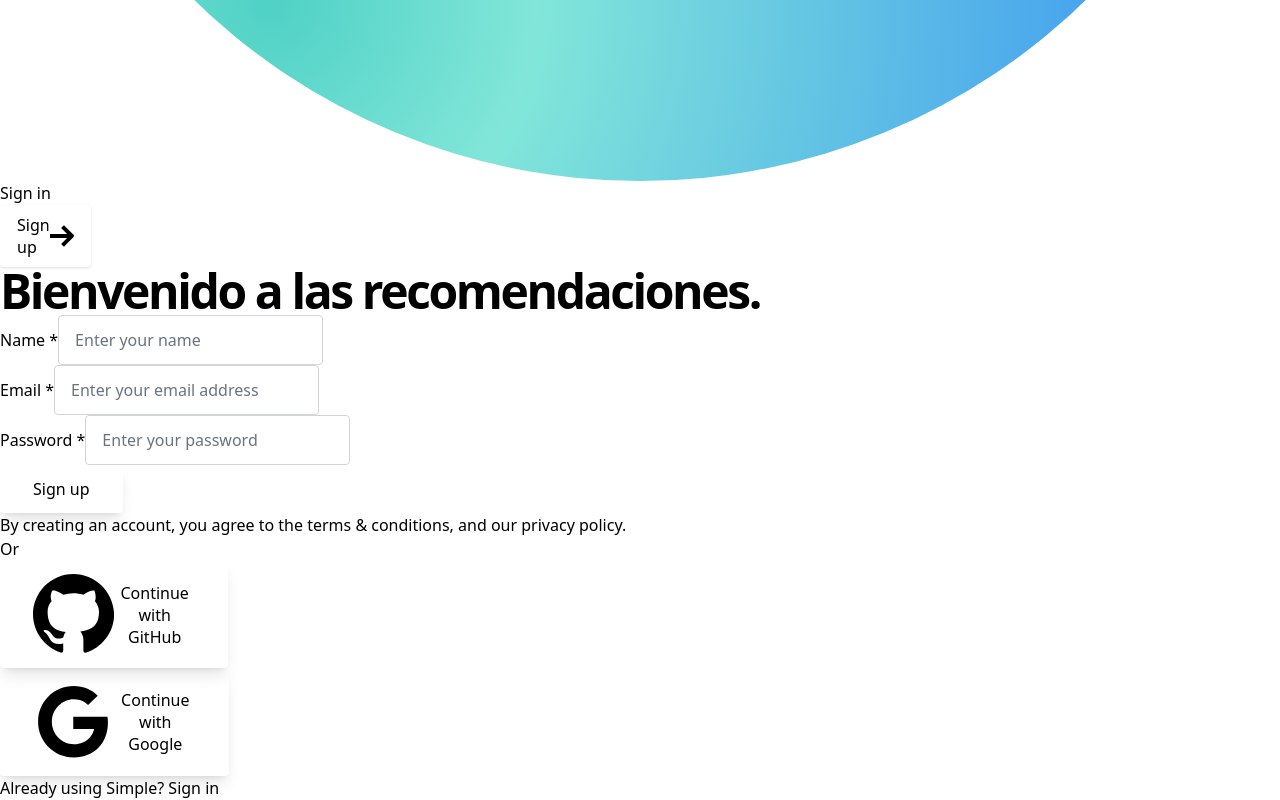
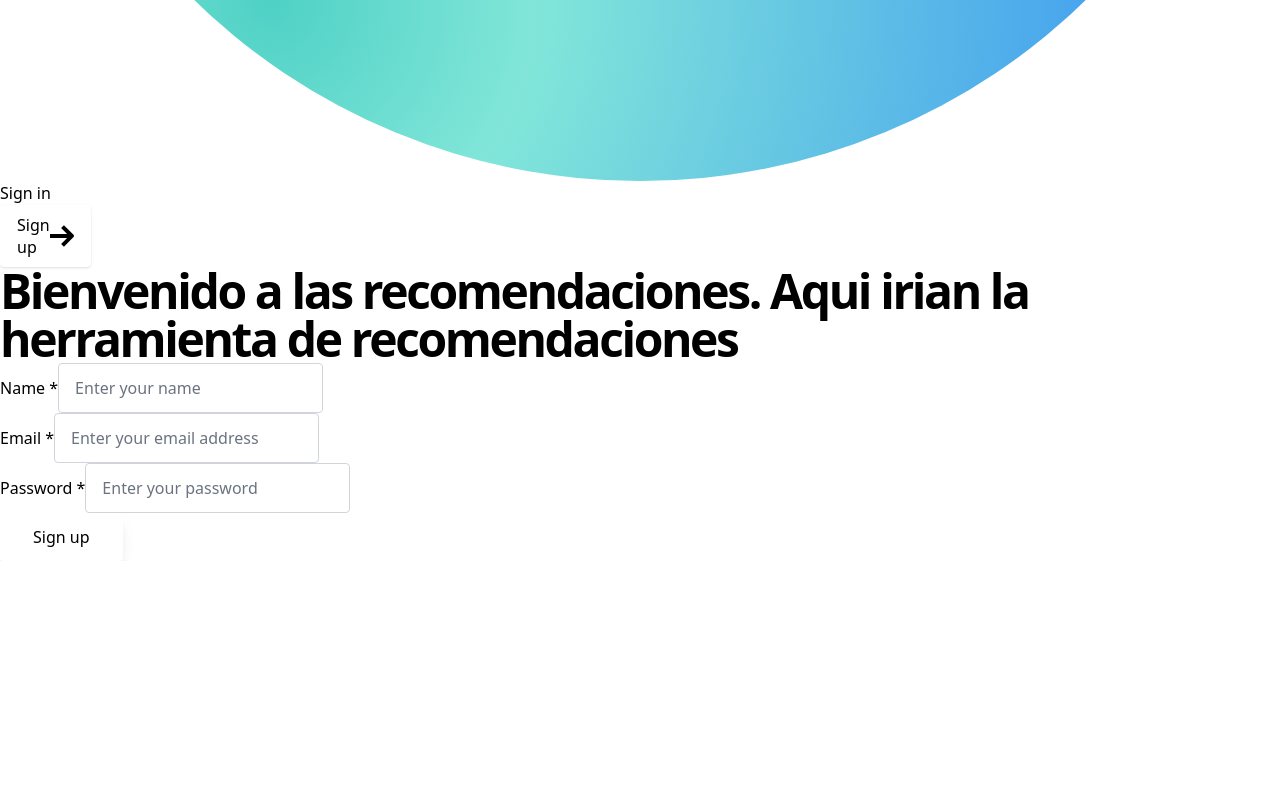
Before and after one commit to CerealS30/web_2, a React (Vite) app: page /recomendation in a window 1280 px wide. Shown: the part 1099-1899 px from the top of the page. After the commit the page ends 1660 px from the top, so only its background shows below. Built offline with nearby package versions, Linux system fonts and the light colour scheme.

Commit message:
updates on page

```diff
--- a/src/pages/Recomendation.jsx
+++ b/src/pages/Recomendation.jsx
@@ -19,7 +19,7 @@ function SignUp() {
 
               {/* Page header */}
               <div className="max-w-3xl mx-auto text-center pb-12 md:pb-20">
-                <h1 className="h1">Bienvenido a las recomendaciones.</h1>
+                <h1 className="h1">Bienvenido a las recomendaciones. Aqui irian la herramienta de recomendaciones</h1>
               </div>
 
               {/* Form */}
@@ -48,40 +48,7 @@ function SignUp() {
                       <button className="btn text-white bg-blue-600 hover:bg-blue-700 w-full">Sign up</button>
                     </div>
                   </div>
-                  <div className="text-sm text-gray-500 text-center mt-3">
-                    By creating an account, you agree to the <a className="underline" href="#0">terms & conditions</a>, and our <a className="underline" href="#0">privacy policy</a>.
-                                </div>
                 </form>
-                <div className="flex items-center my-6">
-                  <div className="border-t border-gray-300 flex-grow mr-3" aria-hidden="true"></div>
-                  <div className="text-gray-600 italic">Or</div>
-                  <div className="border-t border-gray-300 flex-grow ml-3" aria-hidden="true"></div>
-                </div>
-                <form>
-                  <div className="flex flex-wrap -mx-3 mb-3">
-                    <div className="w-full px-3">
-                      <button className="btn px-0 text-white bg-gray-900 hover:bg-gray-800 w-full relative flex items-center">
-                        <svg className="w-4 h-4 fill-current text-white opacity-75 flex-shrink-0 mx-4" viewBox="0 0 16 16" xmlns="http://www.w3.org/2000/svg">
-                          <path d="M7.95 0C3.578 0 0 3.578 0 7.95c0 3.479 2.286 6.46 5.466 7.553.397.1.497-.199.497-.397v-1.392c-2.187.497-2.683-.993-2.683-.993-.398-.895-.895-1.193-.895-1.193-.696-.497.1-.497.1-.497.795.1 1.192.795 1.192.795.696 1.292 1.888.895 2.286.696.1-.497.298-.895.497-1.093-1.79-.2-3.578-.895-3.578-3.975 0-.895.298-1.59.795-2.087-.1-.2-.397-.994.1-2.087 0 0 .695-.2 2.186.795a6.408 6.408 0 011.987-.299c.696 0 1.392.1 1.988.299 1.49-.994 2.186-.795 2.186-.795.398 1.093.199 1.888.1 2.087.496.596.795 1.291.795 2.087 0 3.08-1.889 3.677-3.677 3.875.298.398.596.895.596 1.59v2.187c0 .198.1.497.596.397C13.714 14.41 16 11.43 16 7.95 15.9 3.578 12.323 0 7.95 0z" />
-                        </svg>
-                        <span className="flex-auto pl-16 pr-8 -ml-16">Continue with GitHub</span>
-                      </button>
-                    </div>
-                  </div>
-                  <div className="flex flex-wrap -mx-3">
-                    <div className="w-full px-3">
-                      <button className="btn px-0 text-white bg-red-600 hover:bg-red-700 w-full relative flex items-center">
-                        <svg className="w-4 h-4 fill-current text-white opacity-75 flex-shrink-0 mx-4" viewBox="0 0 16 16" xmlns="http://www.w3.org/2000/svg">
-                          <path d="M7.9 7v2.4H12c-.2 1-1.2 3-4 3-2.4 0-4.3-2-4.3-4.4 0-2.4 2-4.4 4.3-4.4 1.4 0 2.3.6 2.8 1.1l1.9-1.8C11.5 1.7 9.9 1 8 1 4.1 1 1 4.1 1 8s3.1 7 7 7c4 0 6.7-2.8 6.7-6.8 0-.5 0-.8-.1-1.2H7.9z" />
-                        </svg>
-                        <span className="flex-auto pl-16 pr-8 -ml-16">Continue with Google</span>
-                      </button>
-                    </div>
-                  </div>
-                </form>
-                <div className="text-gray-600 text-center mt-6">
-                  Already using Simple? <Link to="/signin" className="text-blue-600 hover:underline transition duration-150 ease-in-out">Sign in</Link>
-                </div>
               </div>
 
             </div>
--- a/src/partials/Features.jsx
+++ b/src/partials/Features.jsx
@@ -43,8 +43,8 @@ function Features() {
             {/* Content */}
             <div className="max-w-xl md:max-w-none md:w-full mx-auto md:col-span-7 lg:col-span-6 md:mt-6" data-aos="fade-right">
               <div className="md:pr-4 lg:pr-12 xl:pr-16 mb-8">
-                <h3 className="h3 mb-3">Powerful suite of tools</h3>
-                <p className="text-xl text-gray-600">Duis aute irure dolor in reprehenderit in voluptate velit esse cillum dolore pariatur. Excepteur sint occaecat cupidatat non proident, sunt in culpa.</p>
+                <h3 className="h3 mb-3">Una herramienta para tu entretenimiento</h3>
+                <p className="text-xl text-gray-600">Aqui tu podras elegir que es lo que te gusta ver, y nosotros nos encargamos de entregarte algo nuevo para ti.</p>
               </div>
               {/* Tabs buttons */}
               <div className="mb-8 md:mb-0">
--- a/src/partials/HeroHome.jsx
+++ b/src/partials/HeroHome.jsx
@@ -38,7 +38,7 @@ function HeroHome() {
               <p className="text-xl text-gray-600 mb-8" data-aos="zoom-y-out" data-aos-delay="150">Usa nuestra herramienta para obtener recomendaciones sobre como matar tu tiempo esta tarde</p>
             </div>
             <li>
-                <Link to="/signup" className="btn-sm text-gray-200 bg-gray-900 hover:bg-gray-800 ml-3">
+                <Link to="/recomendation" className="btn-sm text-gray-200 bg-gray-900 hover:bg-gray-800 ml-3">
                   <span>Recomiendame algo</span>
                   <svg className="w-3 h-3 fill-current text-gray-400 flex-shrink-0 ml-2 -mr-1" viewBox="0 0 12 12" xmlns="http://www.w3.org/2000/svg">
                     <path d="M11.707 5.293L7 .586 5.586 2l3 3H0v2h8.586l-3 3L7 11.414l4.707-4.707a1 1 0 000-1.414z" fillRule="nonzero" />
```
